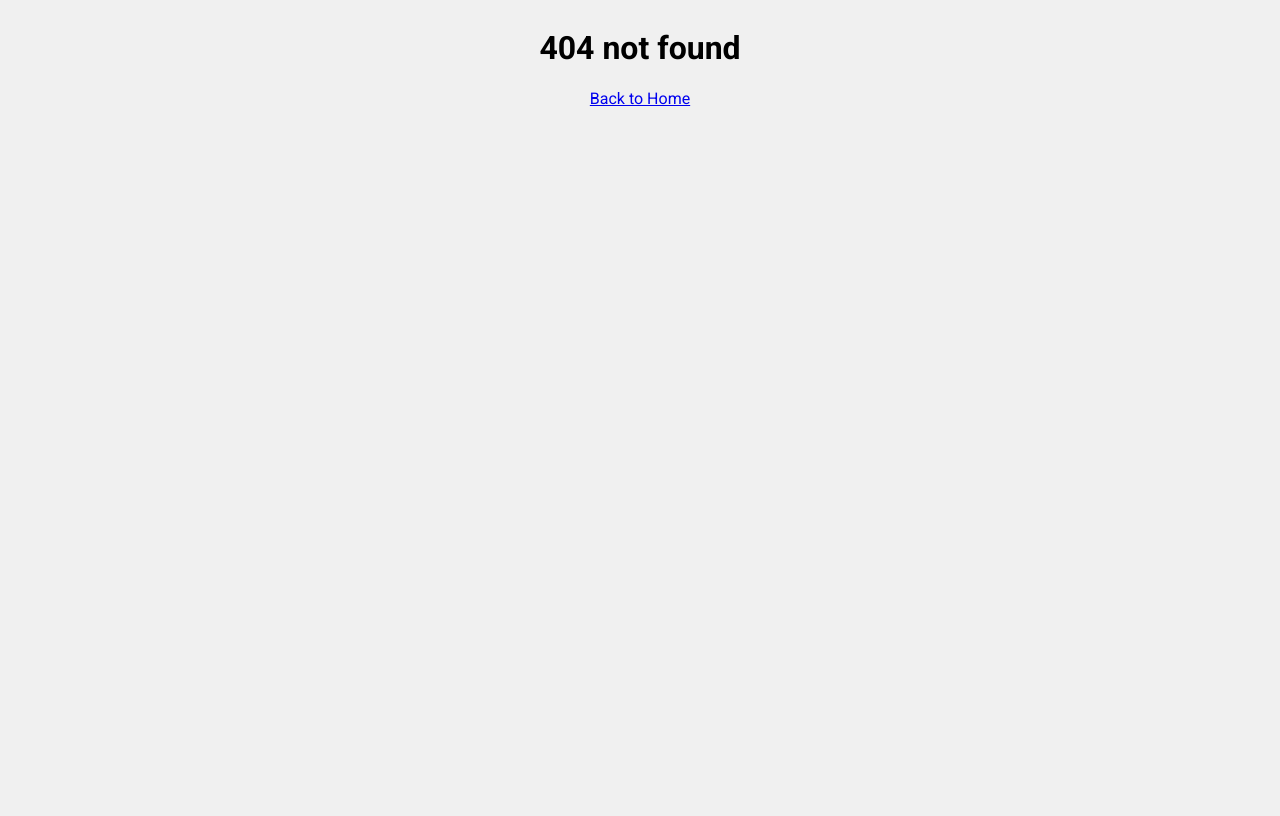
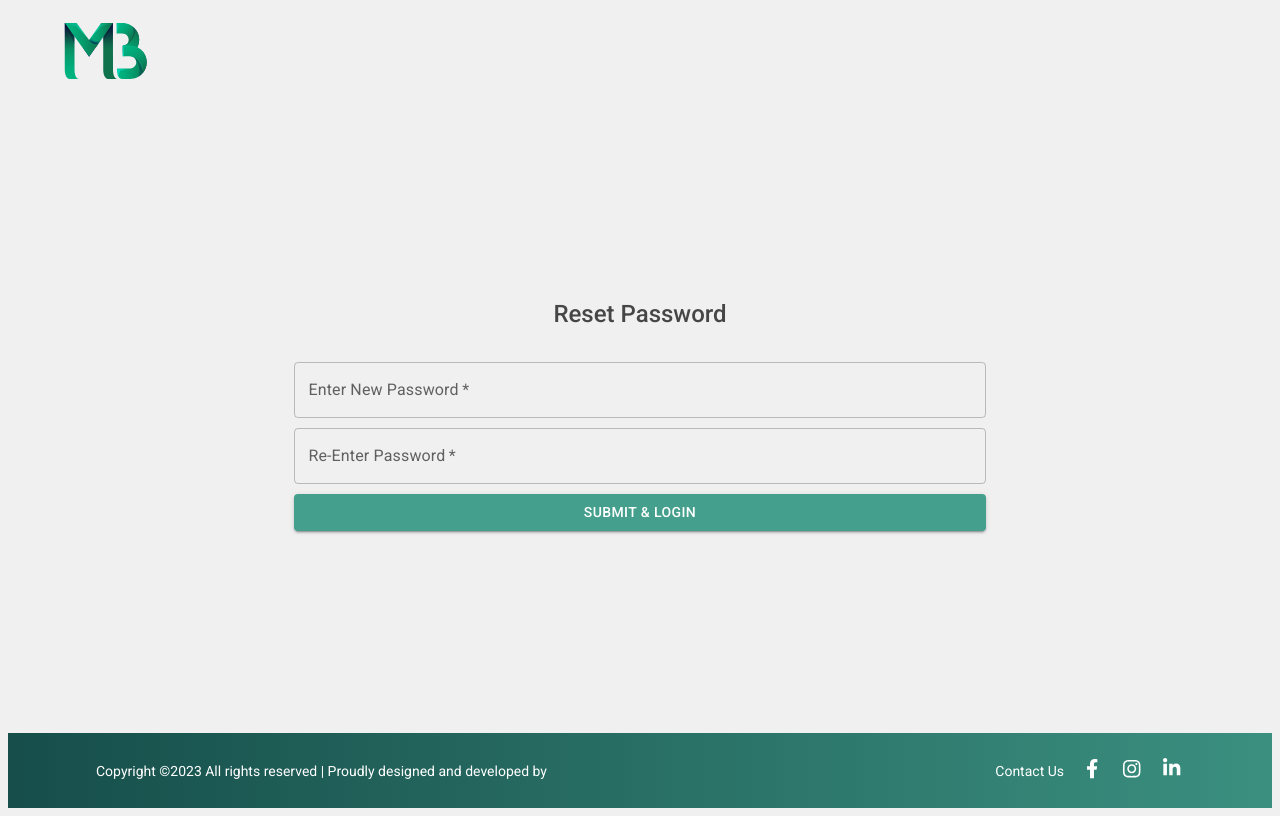
Before and after one commit to asrafulsharker/mb-admin, a React (Vite) app: page /resetpassword in a window 1280 px wide. Before the commit this address had no page. Built offline with nearby package versions, Linux system fonts and the light colour scheme.

Commit message:
added placehodel in input field and added new page named reset password

```diff
--- a/src/components/ResturentInformation/ResturentInformation.jsx
+++ b/src/components/ResturentInformation/ResturentInformation.jsx
@@ -14,17 +14,17 @@ function ResturentInformation() {
     <div className="" style={{ width: "60%", textAlign: "center" }}>
               <p style={{ fontSize: "24px", color: "#464646", fontWeight: "500", marginBlockStart: "1em", marginBlockEnd: "1em" }}>Restaurant Information</p>
               <p style={{ fontSize: "14px", color: "#464646", marginBlockStart: "1em", marginBlockEnd: "1em" }}>Please enter all the information to create restaurant</p>
-              <TextField id="outlined-basic" label="Contact Number" required variant="outlined" style={{ width: "100%", marginTop: "10px" }} />
-              <TextField id="outlined-basic" label="Email" required variant="outlined" style={{ width: "100%", marginTop: "10px" }} />
-              <TextField id="outlined-basic" label="BIN Number" required variant="outlined" style={{ width: "100%", marginTop: "10px" }} />
-              <TextField id="outlined-basic" label="Branch Name" required variant="outlined" style={{ width: "100%", marginTop: "10px" }} />
+              <TextField id="outlined-basic" label="Contact Number" placeholder='e.g. +880123456789' required variant="outlined" style={{ width: "100%", marginTop: "10px" }} />
+              <TextField id="outlined-basic" label="Email" placeholder='e.g. branch@mail.com' required variant="outlined" style={{ width: "100%", marginTop: "10px" }} />
+              <TextField id="outlined-basic" label="BIN Number" placeholder='e.g. 0001251245-0101' required variant="outlined" style={{ width: "100%", marginTop: "10px" }} />
+              <TextField id="outlined-basic" label="Branch Name" placeholder='e.g. Uttara' required variant="outlined" style={{ width: "100%", marginTop: "10px" }} />
               <TextField id="outlined-basic" label="Restaurant Name" required variant="outlined" style={{ width: "100%", marginTop: "10px" }} />
               <p style={{ fontSize: "14px", color: "#464646", marginBlockStart: "1em", marginBlockEnd: "1em" }}>A main branch will be created using this name. (format: “Restaurant Name - Branch Name”)</p>
 
-              <TextField id="outlined-basic" label="Branch Manager Email" required variant="outlined" style={{ width: "100%" }} />
+              <TextField id="outlined-basic" label="Branch Manager Email" placeholder='e.g. manager@mail.com' required variant="outlined" style={{ width: "100%" }} />
               <div className="" style={{ display: "flex", alignItems: "center", fontSize:"14px"}}>  <Checkbox style={{color:"#44A08D"}}  /><p>I am the manager of this branch</p></div>
 
-              <Link to="/verifyaccount">
+              <Link to="/forgetpassword">
                 <Button variant="contained" style={{ backgroundColor: "#44A08D", color: "#FFFF", width: "100%" ,marginBottom:"10px"}}>Create & Login</Button>
 
               </Link>
--- /dev/null
+++ b/src/components/auth/ForgetPassword.jsx
@@ -0,0 +1,33 @@
+import { Button, Container, TextField } from '@mui/material'
+import React from 'react'
+import Nav from '../Header/Nav'
+import Footer from '../Footer/Footer'
+import { Link } from 'react-router-dom'
+
+function ForgetPassword() {
+  return (
+<>
+<div className="" style={{ display: "flex", flexDirection: "column", justifyContent: "space-between", height: "100vh" }}>
+    <Nav/>
+    <Container>
+    <div className="register" style={{ display: "flex", alignItems: "center", justifyContent: "center", flexDirection: "column" }}>
+    <div className="" style={{ width: "60%", textAlign: "center" }}>
+              <p style={{ fontSize: "24px", color: "#464646", fontWeight: "500", marginBlockStart: "1em", marginBlockEnd: "1em" }}>Please Enter Your Registered Email</p>
+              <TextField id="outlined-basic" label="Email" required variant="outlined" style={{ width: "100%", marginTop: "10px" }} />
+              <Link to="/resetpassword">
+                <Button variant="contained" style={{ backgroundColor: "#44A08D", color: "#FFFF", width: "100%" , marginTop: "10px"}}>Next</Button>
+
+              </Link>
+              <p style={{ textAlign: "center", fontSize: "14px", fontWeight: "400", marginBlockStart: "1em", marginBlockEnd: "1em" }}>Remember your password? <Link to="/" style={{ color: "#44A08D" ,textDecoration:"none"}}>Return to Login</Link></p>
+
+
+              </div>
+              </div>
+              </Container>
+              <Footer/>
+              </div>
+</>
+)
+}
+
+export default ForgetPassword
--- a/src/components/auth/Login.jsx
+++ b/src/components/auth/Login.jsx
@@ -17,13 +17,15 @@ function Login() {
                     </div>
                     <div className="login-right-part">
                         <p style={{ textAlign: "center", fontSize: "28px", fontWeight: "800", fontStyle: "normal", color: "#464646" }}>Login</p>
-                        <TextField id="outlined-basic" label="Enter your email/phone number" variant="outlined" style={{ width: "100%" }} />
+                        <TextField id="outlined-basic" label="Email/Phone Number" placeholder="Enter your email/phone number" required variant="outlined" style={{ width: "100%" }} />
                         <TextField
                             id="outlined-password-input"
                             label="Password"
                             type="password"
                             autoComplete="current-password"
                             variant="outlined"
+                            required
+                            placeholder="****"
                             style={{ width: "100%", marginTop: "10px" }}
                         />
                         <p style={{ fontSize: "12px", fontWeight: "400", marginBlockStart: "1em", marginBlockEnd: "1em" }}>Forget Password? <a href="#" style={{ color: "#44A08D" }}>Click here</a></p>
--- a/src/components/auth/Register.jsx
+++ b/src/components/auth/Register.jsx
@@ -15,17 +15,18 @@ function Register() {
               <p style={{ fontSize: "24px", color: "#464646", fontWeight: "500", marginBlockStart: "1em", marginBlockEnd: "1em" }}>Create Account</p>
               <p style={{ fontSize: "14px", color: "#464646", marginBlockStart: "1em", marginBlockEnd: "1em" }}>Create an account to start using Make my menu service and enjoy all the benefits.</p>
               <div className="" style={{ display: "flex", gap: "10px", marginTop: "10px" }}>
-                <TextField id="outlined-basic" label="First Name" required variant="outlined" style={{ width: "100%" }} />
-                <TextField id="outlined-basic" label="Last Name" required variant="outlined" style={{ width: "100%" }} />
+                <TextField id="outlined-basic" label="First Name" placeholder='e.g. Jhon' required variant="outlined" style={{ width: "100%" }} />
+                <TextField id="outlined-basic" label="Last Name" required variant="outlined" placeholder='e.g. Doe' style={{ width: "100%" }} />
 
               </div>
-              <TextField id="outlined-basic" label="Enter your email" required variant="outlined" style={{ width: "100%", marginTop: "10px" }} />
+              <TextField id="outlined-basic" label="Enter your email" placeholder='e.g. username@mail.com' required variant="outlined" style={{ width: "100%", marginTop: "10px" }} />
               <TextField
                 id="outlined-password-input"
                 label="Password"
                 type="password"
                 autoComplete="current-password"
                 variant="outlined"
+                placeholder='***********'
                 required
                 style={{ width: "100%", marginTop: "10px" }}
               />
@@ -35,6 +36,7 @@ function Register() {
                 type="password"
                 autoComplete="current-password"
                 variant="outlined"
+                placeholder='***********'
                 required
                 style={{ width: "100%", marginTop: "10px" }}
               />
--- /dev/null
+++ b/src/components/auth/ResetPassword.jsx
@@ -0,0 +1,31 @@
+import { Button, Container, TextField } from '@mui/material'
+import React from 'react'
+import Nav from '../Header/Nav'
+import Footer from '../Footer/Footer'
+import { Link } from 'react-router-dom'
+
+function ResetPassword() {
+  return (
+    <>
+    <div className="" style={{ display: "flex", flexDirection: "column", justifyContent: "space-between", height: "100vh" }}>
+    <Nav/>
+    <Container>
+    <div className="register" style={{ display: "flex", alignItems: "center", justifyContent: "center", flexDirection: "column" }}>
+    <div className="" style={{ width: "60%", textAlign: "center" }}>
+              <p style={{ fontSize: "24px", color: "#464646", fontWeight: "500", marginBlockStart: "1em", marginBlockEnd: "1em" }}>Reset Password</p>
+              <TextField id="outlined-basic" label="Enter New Password" required variant="outlined" placeholder='*******' type="password" style={{ width: "100%", marginTop: "10px" }} />
+              <TextField id="outlined-basic" label="Re-Enter Password" required variant="outlined" placeholder='*******' type="password"  style={{ width: "100%", marginTop: "10px" }} />
+              <Link to="/forgetpassword">
+                <Button variant="contained" style={{ backgroundColor: "#44A08D", color: "#FFFF", width: "100%" ,marginBottom:"10px" ,marginTop:"10px"}}>Submit & Login</Button>
+
+              </Link>
+              </div>
+              </div>
+              </Container>
+              <Footer/>
+              </div>
+    </>
+  )
+}
+
+export default ResetPassword
```
Also changed, not shown: src/main.jsx (+10 -0 lines).
